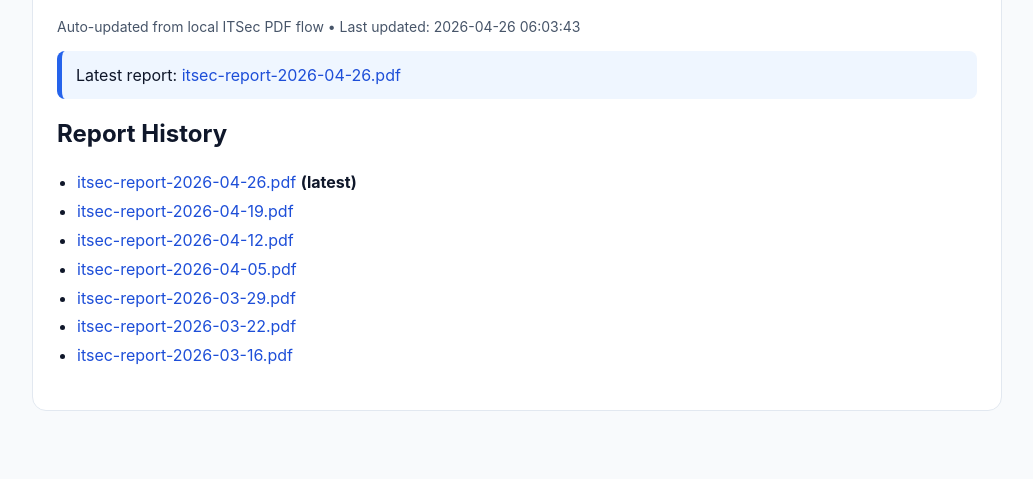
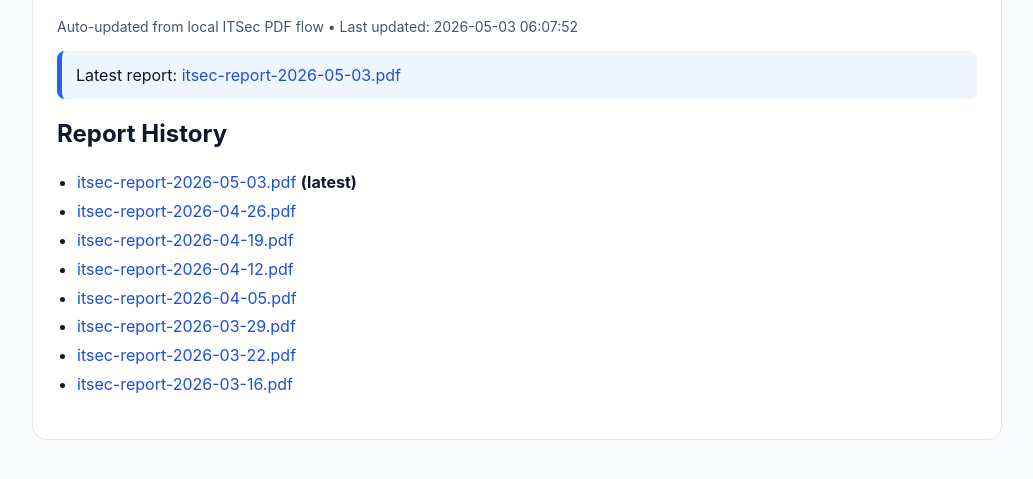
Before and after one commit to Nathan9745354/OpenClaw-Free-Security-Threat-Intel, a plain HTML site: page index.html in a window 1280 px wide. Shown: the part 99-578 px from the top of the page, without its empty margins (0-1033 px from the left). Drawn offline with Linux system fonts and the light colour scheme.

Commit message:
Publish ITSec report 2026-05-03

```diff
--- a/index.html
+++ b/index.html
@@ -18,11 +18,11 @@
 <body>
   <div class="card">
     <h1>OpenClaw Free Security Threat Intel</h1>
-    <div class="meta">Auto-updated from local ITSec PDF flow • Last updated: 2026-04-26 06:03:43</div>
-    <div class="latest">Latest report: <a href="itsec-report-2026-04-26.pdf">itsec-report-2026-04-26.pdf</a></div>
+    <div class="meta">Auto-updated from local ITSec PDF flow • Last updated: 2026-05-03 06:07:52</div>
+    <div class="latest">Latest report: <a href="itsec-report-2026-05-03.pdf">itsec-report-2026-05-03.pdf</a></div>
     <h2>Report History</h2>
     <ul>
-      <li><a href="itsec-report-2026-04-26.pdf">itsec-report-2026-04-26.pdf</a> <strong>(latest)</strong></li><li><a href="itsec-report-2026-04-19.pdf">itsec-report-2026-04-19.pdf</a></li><li><a href="itsec-report-2026-04-12.pdf">itsec-report-2026-04-12.pdf</a></li><li><a href="itsec-report-2026-04-05.pdf">itsec-report-2026-04-05.pdf</a></li><li><a href="itsec-report-2026-03-29.pdf">itsec-report-2026-03-29.pdf</a></li><li><a href="itsec-report-2026-03-22.pdf">itsec-report-2026-03-22.pdf</a></li><li><a href="itsec-report-2026-03-16.pdf">itsec-report-2026-03-16.pdf</a></li>
+      <li><a href="itsec-report-2026-05-03.pdf">itsec-report-2026-05-03.pdf</a> <strong>(latest)</strong></li><li><a href="itsec-report-2026-04-26.pdf">itsec-report-2026-04-26.pdf</a></li><li><a href="itsec-report-2026-04-19.pdf">itsec-report-2026-04-19.pdf</a></li><li><a href="itsec-report-2026-04-12.pdf">itsec-report-2026-04-12.pdf</a></li><li><a href="itsec-report-2026-04-05.pdf">itsec-report-2026-04-05.pdf</a></li><li><a href="itsec-report-2026-03-29.pdf">itsec-report-2026-03-29.pdf</a></li><li><a href="itsec-report-2026-03-22.pdf">itsec-report-2026-03-22.pdf</a></li><li><a href="itsec-report-2026-03-16.pdf">itsec-report-2026-03-16.pdf</a></li>
     </ul>
   </div>
 </body>
```
Also changed, not shown: 1 other file.
